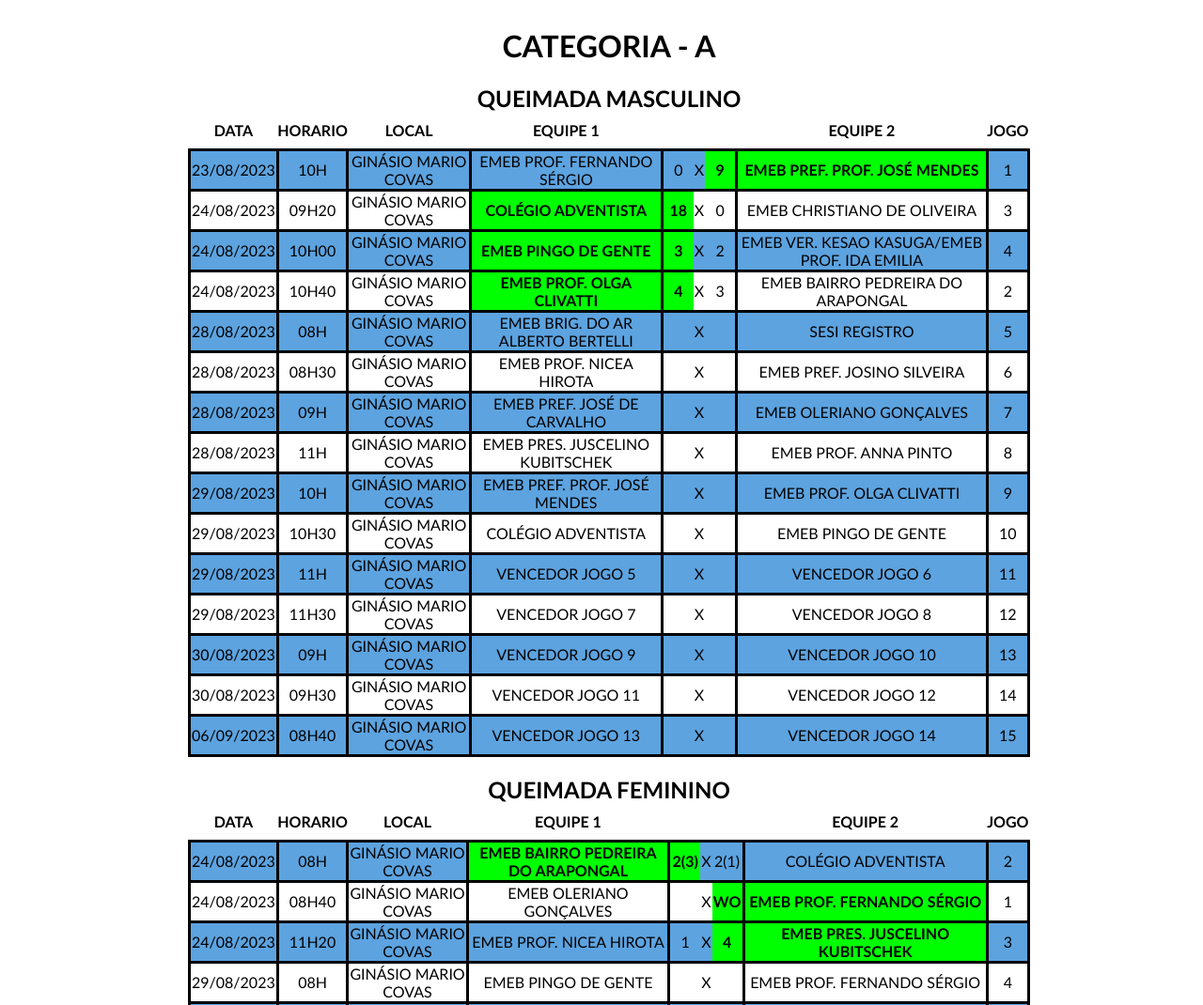
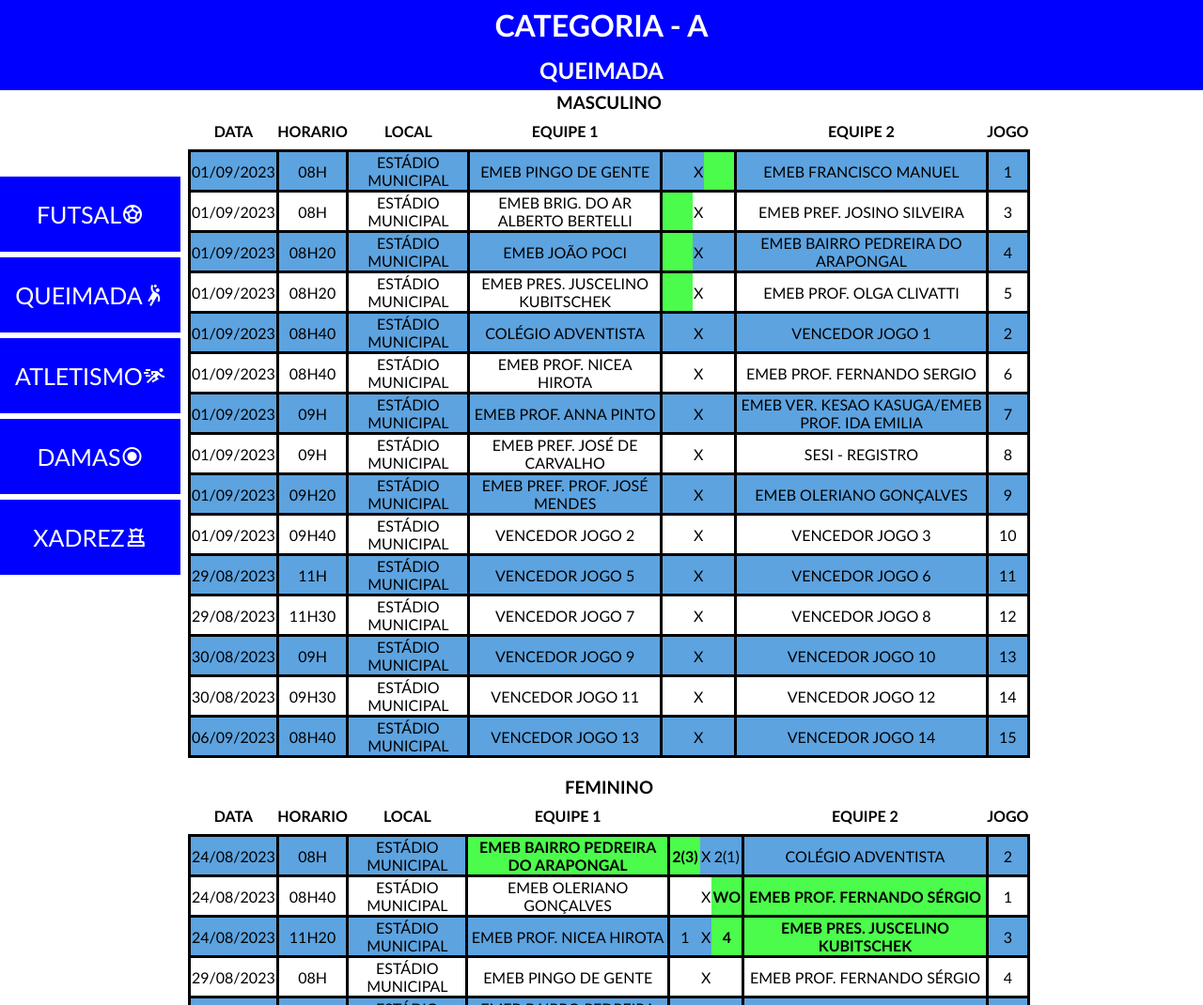
Before and after one commit to LucasLiSan/tabelaSempa, a plain HTML site: page queimada.html in a window 1280 px wide. Shown: the top 1070 px of the page at 94% size. Drawn offline with nearby package versions, Linux system fonts and the light colour scheme.

Commit message:
queimada

```diff
--- a/index.html
+++ b/index.html
@@ -4,12 +4,26 @@
             <meta charset="UTF-8">
             <meta name="viewport" content="width=device-width, initial-scale=1.0">
             <link rel="stylesheet" href="style.css">
+            <link rel="stylesheet" href="https://fonts.googleapis.com/css2?family=Material+Symbols+Outlined:opsz,wght,FILL,GRAD@48,400,0,0" />
             <script type="text/javascript" src="script.js"></script>
             <title>SEMPA XXII</title>
         </head>
         <body>
+            <nav>
+                <ul>
+                    <li>FUTSAL <span class="material-symbols-outlined">sports_soccer</span></li>
+                    <li><a href="queimada.html">QUEIMADA<span class="material-symbols-outlined">sports_handball</span></a>
+                    <li><a href="atletismo.html">ATLETISMO<span class="material-symbols-outlined">sprint</span></a></li>
+                    <li><a href="atletismo.html">DAMAS<span class="material-symbols-outlined">radio_button_checked</span></a></li>
+                    <li><a href="atletismo.html">XADREZ<span class="material-symbols-outlined">chess</span></a></li>
+                </ul>
+            </nav>
+            <div class="titulo">
                 <h1>Categoria - A</h1>
-            <h2>Futsal Masculino</h2>
+                <h2>FUTSAL</h2>
+            </div>
+            <section>
+                <h3>Masculino</h3>
                 <table>
                     <th>DATA</th>
                     <th>HORARIO</th>
@@ -18,7 +32,7 @@
                     <th colspan="3"></th>
                     <th>EQUIPE 2</th>
                     <th>JOGO</th>
-                <tr id="jogo-1.1" class="encerrado">
+                    <tr id="jogo-1.1">
                         <td>23/08/2023</td>
                         <td>10H</td>
                         <td>Ginásio Mario Covas</td>
@@ -184,7 +198,7 @@
                         <td>15</td>
                     </tr>
                 </table>
-            <h2>Futsal Feminino</h2>
+                <h3>Feminino</h3>
                 <table>
                     <th>DATA</th>
                     <th>HORARIO</th>
@@ -304,5 +318,6 @@
                         <td>10</td>
                     </tr>
                 </table>
+            </section>
         </body>
 </html>
--- a/queimada.html
+++ b/queimada.html
@@ -4,12 +4,26 @@
             <meta charset="UTF-8">
             <meta name="viewport" content="width=device-width, initial-scale=1.0">
             <link rel="stylesheet" href="style.css">
+            <link rel="stylesheet" href="https://fonts.googleapis.com/css2?family=Material+Symbols+Outlined:opsz,wght,FILL,GRAD@48,400,0,0" />
             <script type="text/javascript" src="script.js"></script>
             <title>SEMPA XXII</title>
         </head>
         <body>
+            <nav>
+                <ul>
+                    <li>FUTSAL <span class="material-symbols-outlined">sports_soccer</span></li>
+                    <li>QUEIMADA <span class="material-symbols-outlined">sports_handball</span></li>
+                    <li>ATLETISMO <span class="material-symbols-outlined">sprint</span></li>
+                    <li>DAMAS <span class="material-symbols-outlined">radio_button_checked</span></li>
+                    <li>XADREZ <span class="material-symbols-outlined">chess</span></li>
+                </ul>
+            </nav>
+            <div class="titulo">
                 <h1>Categoria - A</h1>
-            <h2>Queimada Masculino</h2>
+                <h2>QUEIMADA</h2>
+            </div>
+            <section>
+                <h3>Masculino</h3>
                 <table>
                     <th>DATA</th>
                     <th>HORARIO</th>
@@ -18,173 +32,173 @@
                     <th colspan="3"></th>
                     <th>EQUIPE 2</th>
                     <th>JOGO</th>
-                <tr id="jogo-1.1" class="encerrado">
-                    <td>23/08/2023</td>
-                    <td>10H</td>
-                    <td>Ginásio Mario Covas</td>
-                    <td id="equipe-1-jogo-1.1">EMEB Prof. Fernando Sérgio</td>
-                    <td class="placar">0</td>
+                    <tr id="jogo-1.4">
+                        <td>01/09/2023</td>
+                        <td>08H</td>
+                        <td>Estádio Municipal</td>
+                        <td id="equipe-1-jogo-1.4">EMEB Pingo de Gente</td>
+                        <td class="placar"></td>
                         <td class="x">X</td>
-                    <td class="placar vencedor">9</td>
-                    <td id="equipe-2-jogo-1.1" class="vencedor">EMEB Pref. Prof. José Mendes</td>
+                        <td class="placar vencedor"></td>
+                        <td id="equipe-2-jogo-1.4">EMEB Francisco Manuel</td>
                         <td>1</td>
                     </tr>
-                <tr id="jogo-3.1">
-                    <td>24/08/2023</td>
-                    <td>09H20</td>
-                    <td>Ginásio Mario Covas</td>
-                    <td id="equipe-1-jogo-3.1" class="vencedor">Colégio Adventista</td>
-                    <td class="placar vencedor">18</td>
+                    <tr id="jogo-3.4">
+                        <td>01/09/2023</td>
+                        <td>08H</td>
+                        <td>Estádio Municipal</td>
+                        <td id="equipe-1-jogo-3.4">EMEB Brig. Do Ar Alberto Bertelli</td>
+                        <td class="placar vencedor"></td>
                         <td class="x">X</td>
-                    <td class="placar">0</td>
-                    <td id="equipe-2-jogo-3.1">EMEB Christiano de Oliveira</td>
+                        <td class="placar"></td>
+                        <td id="equipe-2-jogo-3.4">EMEB Pref. Josino Silveira</td>
                         <td>3</td>
                     </tr>
-                <tr id="jogo-4.1">
-                    <td>24/08/2023</td>
-                    <td>10H00</td>
-                    <td>Ginásio Mario Covas</td>
-                    <td id="equipe-1-jogo-4.1" class="vencedor">EMEB Pingo de Gente</td>
-                    <td class="placar vencedor">3</td>
+                    <tr id="jogo-4.4">
+                        <td>01/09/2023</td>
+                        <td>08H20</td>
+                        <td>Estádio Municipal</td>
+                        <td id="equipe-1-jogo-4.4">EMEB João Poci</td>
+                        <td class="placar vencedor"></td>
                         <td class="x">X</td>
-                    <td class="placar">2</td>
-                    <td id="equipe-2-jogo-4.1">EMEB Ver. Kesao Kasuga/EMEB Prof. Ida Emilia</td>
+                        <td class="placar"></td>
+                        <td id="equipe-2-jogo-4.4">EMEB Bairro Pedreira do Arapongal</td>
                         <td>4</td>
                     </tr>
-                <tr id="jogo-2.1">
-                    <td>24/08/2023</td>
-                    <td>10H40</td>
-                    <td>Ginásio Mario Covas</td>
-                    <td id="equipe-1-jogo-2.1" class="vencedor">EMEB Prof. Olga Clivatti</td>
-                    <td class="placar vencedor">4</td>
+                    <tr id="jogo-5.4">
+                        <td>01/09/2023</td>
+                        <td>08H20</td>
+                        <td>Estádio Municipal</td>
+                        <td id="equipe-1-jogo-5.4">EMEB Pres. Juscelino Kubitschek</td>
+                        <td class="placar vencedor"></td>
                         <td class="x">X</td>
-                    <td class="placar">3</td>
-                    <td id="equipe-2-jogo-2.1">EMEB Bairro Pedreira do Arapongal</td>
-                    <td>2</td>
+                        <td class="placar"></td>
+                        <td id="equipe-2-jogo-5.4">EMEB Prof. Olga Clivatti</td>
+                        <td>5</td>
                     </tr>
-                <tr id="jogo-5.1">
-                    <td>28/08/2023</td>
-                    <td>08H</td>
-                    <td>Ginásio Mario Covas</td>
-                    <td id="equipe-1-jogo-5.1">EMEB Brig. do Ar Alberto Bertelli</td>
+                    <tr id="jogo-2.4">
+                        <td>01/09/2023</td>
+                        <td>08H40</td>
+                        <td>Estádio Municipal</td>
+                        <td id="equipe-1-jogo-2.4">Colégio Adventista</td>
                         <td class="placar"></td>
                         <td class="x">X</td>
                         <td class="placar"></td>
-                    <td id="equipe-2-jogo-5.1">SESI Registro</td>
-                    <td>5</td>
+                        <td id="equipe-2-jogo-2.4" class="vencedor-jogo" data-jogo-relacionado="jogo-1.4">Vencedor Jogo 1</td>
+                        <td>2</td>
                     </tr>
-                <tr id="jogo-6.1">
-                    <td>28/08/2023</td>
-                    <td>08H30</td>
-                    <td>Ginásio Mario Covas</td>
-                    <td id="equipe-1-jogo-6.1">EMEB Prof. Nicea Hirota</td>
+                    <tr id="jogo-6.4">
+                        <td>01/09/2023</td>
+                        <td>08H40</td>
+                        <td>Estádio Municipal</td>
+                        <td id="equipe-1-jogo-6.4">EMEB Prof. Nicea Hirota</td>
                         <td class="placar"></td>
                         <td class="x">X</td>
                         <td class="placar"></td>
-                    <td id="equipe-2-jogo-6.1">EMEB Pref. Josino Silveira</td>
+                        <td id="equipe-2-jogo-6.4">EMEB Prof. Fernando Sergio</td>
                         <td>6</td>
                     </tr>
-                <tr id="jogo-7.1">
-                    <td>28/08/2023</td>
+                    <tr id="jogo-7.4">
+                        <td>01/09/2023</td>
                         <td>09H</td>
-                    <td>Ginásio Mario Covas</td>
-                    <td id="equipe-1-jogo-7.1">EMEB Pref. José de Carvalho</td>
+                        <td>Estádio Municipal</td>
+                        <td id="equipe-1-jogo-7.4">EMEB Prof. Anna Pinto</td>
                         <td class="placar"></td>
                         <td class="x">X</td>
                         <td class="placar"></td>
-                    <td id="equipe-2-jogo-7.1">EMEB Oleriano Gonçalves</td>
+                        <td id="equipe-2-jogo-7.4">EMEB Ver. Kesao Kasuga/EMEB Prof. Ida Emilia</td>
                         <td>7</td>
                     </tr>
-                <tr id="jogo-8.1">
-                    <td>28/08/2023</td>
-                    <td>11H</td>
-                    <td>Ginásio Mario Covas</td>
-                    <td id="equipe-1-jogo-8.1">EMEB Pres. Juscelino Kubitschek</td>
+                    <tr id="jogo-8.4">
+                        <td>01/09/2023</td>
+                        <td>09H</td>
+                        <td>Estádio Municipal</td>
+                        <td id="equipe-1-jogo-8.4">EMEB Pref. José de Carvalho</td>
                         <td class="placar"></td>
                         <td class="x">X</td>
                         <td class="placar"></td>
-                    <td id="equipe-2-jogo-8.1">EMEB Prof. Anna Pinto</td>
+                        <td id="equipe-2-jogo-8.4">SESI - Registro</td>
                         <td>8</td>
                     </tr>
-                <tr id="jogo-9.1">
-                    <td>29/08/2023</td>
-                    <td>10H</td>
-                    <td>Ginásio Mario Covas</td>
-                    <td id="equipe-1-jogo-9.1">EMEB Pref. Prof. José Mendes</td>
+                    <tr id="jogo-9.4">
+                        <td>01/09/2023</td>
+                        <td>09H20</td>
+                        <td>Estádio Municipal</td>
+                        <td id="equipe-1-jogo-9.4">EMEB Pref. Prof. José Mendes</td>
                         <td class="placar"></td>
                         <td class="x">X</td>
                         <td class="placar"></td>
-                    <td id="equipe-2-jogo-9.1">EMEB Prof. Olga Clivatti</td>
+                        <td id="equipe-2-jogo-9.4">EMEB Oleriano Gonçalves</td>
                         <td>9</td>
                     </tr>
-                <tr id="jogo-10.1">
-                    <td>29/08/2023</td>
-                    <td>10H30</td>
-                    <td>Ginásio Mario Covas</td>
-                    <td id="equipe-1-jogo-10.1">Colégio Adventista</td>
+                    <tr id="jogo-10.4">
+                        <td>01/09/2023</td>
+                        <td>09H40</td>
+                        <td>Estádio Municipal</td>
+                        <td id="equipe-1-jogo-10.4" class="vencedor-jogo" data-jogo-relacionado="jogo-2.4">Vencedor Jogo 2</td>
                         <td class="placar"></td>
                         <td class="x">X</td>
                         <td class="placar"></td>
-                    <td id="equipe-2-jogo-10.1">EMEB Pingo de Gente</td>
+                        <td id="equipe-2-jogo-10.4"class="vencedor-jogo" data-jogo-relacionado="jogo-3.4">Vencedor Jogo 3</td>
                         <td>10</td>
                     </tr>
-                <tr id="jogo-11.1">
+                    <tr id="jogo-11.4">
                         <td>29/08/2023</td>
                         <td>11H</td>
-                    <td>Ginásio Mario Covas</td>
-                    <td id="equipe-1-jogo-11.1" class="vencedor-jogo" data-jogo-relacionado="jogo-5.1">Vencedor Jogo 5</td>
+                        <td>Estádio Municipal</td>
+                        <td id="equipe-1-jogo-11.4" class="vencedor-jogo" data-jogo-relacionado="jogo-5.4">Vencedor Jogo 5</td>
                         <td class="placar"></td>
                         <td class="x">X</td>
                         <td class="placar"></td>
-                    <td id="equipe-2-jogo-11.1" class="vencedor-jogo" data-jogo-relacionado="jogo-6.1">Vencedor Jogo 6</td>
+                        <td id="equipe-2-jogo-11.4" class="vencedor-jogo" data-jogo-relacionado="jogo-6.4">Vencedor Jogo 6</td>
                         <td>11</td>
                     </tr>
-                <tr id="jogo-12.1">
+                    <tr id="jogo-12.4">
                         <td>29/08/2023</td>
                         <td>11H30</td>
-                    <td>Ginásio Mario Covas</td>
-                    <td id="equipe-1-jogo-12.1" class="vencedor-jogo" data-jogo-relacionado="jogo-7.1">Vencedor Jogo 7</td>
+                        <td>Estádio Municipal</td>
+                        <td id="equipe-1-jogo-12.4" class="vencedor-jogo" data-jogo-relacionado="jogo-7.4">Vencedor Jogo 7</td>
                         <td class="placar"></td>
                         <td class="x">X</td>
                         <td class="placar"></td>
-                    <td id="equipe-2-jogo-12.1" class="vencedor-jogo" data-jogo-relacionado="jogo-8.1">Vencedor Jogo 8</td>
+                        <td id="equipe-2-jogo-12.4" class="vencedor-jogo" data-jogo-relacionado="jogo-8.4">Vencedor Jogo 8</td>
                         <td>12</td>
                     </tr>
-                <tr id="jogo-13.1">
+                    <tr id="jogo-13.4">
                         <td>30/08/2023</td>
                         <td>09H</td>
-                    <td>Ginásio Mario Covas</td>
-                    <td id="equipe-1-jogo-13.1" class="vencedor-jogo" data-jogo-relacionado="jogo-9.1">Vencedor Jogo 9</td>
+                        <td>Estádio Municipal</td>
+                        <td id="equipe-1-jogo-13.4" class="vencedor-jogo" data-jogo-relacionado="jogo-9.4">Vencedor Jogo 9</td>
                         <td class="placar"></td>
                         <td class="x">X</td>
                         <td class="placar"></td>
-                    <td id="equipe-2-jogo-13.1" class="vencedor-jogo" data-jogo-relacionado="jogo-10.1">Vencedor Jogo 10</td>
+                        <td id="equipe-2-jogo-13.4" class="vencedor-jogo" data-jogo-relacionado="jogo-10.4">Vencedor Jogo 10</td>
                         <td>13</td>
                     </tr>
-                <tr id="jogo-14.1">
+                    <tr id="jogo-14.4">
                         <td>30/08/2023</td>
                         <td>09H30</td>
-                    <td>Ginásio Mario Covas</td>
-                    <td id="equipe-1-jogo-14.1" class="vencedor-jogo" data-jogo-relacionado="jogo-11.1">Vencedor Jogo 11</td>
+                        <td>Estádio Municipal</td>
+                        <td id="equipe-1-jogo-14.4" class="vencedor-jogo" data-jogo-relacionado="jogo-11.4">Vencedor Jogo 11</td>
                         <td class="placar"></td>
                         <td class="x">X</td>
                         <td class="placar"></td>
-                    <td id="equipe-2-jogo-14.1" class="vencedor-jogo" data-jogo-relacionado="jogo-12.1">Vencedor Jogo 12</td>
+                        <td id="equipe-2-jogo-14.4" class="vencedor-jogo" data-jogo-relacionado="jogo-12.4">Vencedor Jogo 12</td>
                         <td>14</td>
                     </tr>
-                <tr id="jogo-15.1">
+                    <tr id="jogo-15.4">
                         <td>06/09/2023</td>
                         <td>08H40</td>
-                    <td>Ginásio Mario Covas</td>
-                    <td id="equipe-1-jogo-15.1" class="vencedor-jogo" data-jogo-relacionado="jogo-13.1">Vencedor Jogo 13</td>
+                        <td>Estádio Municipal</td>
+                        <td id="equipe-1-jogo-15.4" class="vencedor-jogo" data-jogo-relacionado="jogo-13.4">Vencedor Jogo 13</td>
                         <td class="placar"></td>
                         <td class="x">X</td>
                         <td class="placar"></td>
-                    <td id="equipe-2-jogo-15.1" class="vencedor-jogo" data-jogo-relacionado="jogo-14.1">Vencedor Jogo 14</td>
+                        <td id="equipe-2-jogo-15.4" class="vencedor-jogo" data-jogo-relacionado="jogo-14.4">Vencedor Jogo 14</td>
                         <td>15</td>
                     </tr>
                 </table>
-            <h2>Queimada Feminino</h2>
+                <h3>Feminino</h3>
                 <table>
                     <th>DATA</th>
                     <th>HORARIO</th>
@@ -196,7 +210,7 @@
                     <tr id="jogo-2.2">
                         <td>24/08/2023</td>
                         <td>08H</td>
-                    <td>Ginásio Mario Covas</td>
+                        <td>Estádio Municipal</td>
                         <td id="equipe-1-jogo-2.2" class="vencedor">EMEB Bairro Pedreira do Arapongal</td>
                         <td class="placar vencedor">2(3)</td>
                         <td class="x">X</td>
@@ -207,7 +221,7 @@
                     <tr id="jogo-1.2">
                         <td>24/08/2023</td>
                         <td>08H40</td>
-                    <td>Ginásio Mario Covas</td>
+                        <td>Estádio Municipal</td>
                         <td id="equipe-1-jogo-1.2">EMEB Oleriano Gonçalves</td>
                         <td class="placar"></td>
                         <td class="x">X</td>
@@ -218,7 +232,7 @@
                     <tr id="jogo-3.2">
                         <td>24/08/2023</td>
                         <td>11H20</td>
-                    <td>Ginásio Mario Covas</td>
+                        <td>Estádio Municipal</td>
                         <td id="equipe-1-jogo-3.2">EMEB Prof. Nicea Hirota</td>
                         <td class="placar">1</td>
                         <td class="x">X</td>
@@ -229,7 +243,7 @@
                     <tr id="jogo-4.2">
                         <td>29/08/2023</td>
                         <td>08H</td>
-                    <td>Ginásio Mario Covas</td>
+                        <td>Estádio Municipal</td>
                         <td id="equipe-1-jogo-4.2">EMEB Pingo de Gente</td>
                         <td class="placar"></td>
                         <td class="x">X</td>
@@ -240,7 +254,7 @@
                     <tr id="jogo-5.2">
                         <td>29/08/2023</td>
                         <td>08H30</td>
-                    <td>Ginásio Mario Covas</td>
+                        <td>Estádio Municipal</td>
                         <td id="equipe-1-jogo-5.2">EMEB Bairro Pedreira do Arapongal</td>
                         <td class="placar"></td>
                         <td class="x">X</td>
@@ -251,7 +265,7 @@
                     <tr id="jogo-6.2">
                         <td>29/08/2023</td>
                         <td>09H</td>
-                    <td>Ginásio Mario Covas</td>
+                        <td>Estádio Municipal</td>
                         <td id="equipe-1-jogo-6.2">EMEB Brig. Do Ar Alberto Bertelli</td>
                         <td class="placar"></td>
                         <td class="x">X</td>
@@ -262,7 +276,7 @@
                     <tr id="jogo-7.2">
                         <td>29/08/2023</td>
                         <td>09H30</td>
-                    <td>Ginásio Mario Covas</td>
+                        <td>Estádio Municipal</td>
                         <td id="equipe-1-jogo-7.2">EMEB Pres. Juscelino Kubitschek</td>
                         <td class="placar"></td>
                         <td class="x">X</td>
@@ -273,7 +287,7 @@
                     <tr id="jogo-8.2">
                         <td>30/08/2023</td>
                         <td>08H</td>
-                    <td>Ginásio Mario Covas</td>
+                        <td>Estádio Municipal</td>
                         <td id="equipe-1-jogo-8.2" class="vencedor-jogo" data-jogo-relacionado="jogo-4.2">Vencedor Jogo 4</td>
                         <td class="placar"></td>
                         <td class="x">X</td>
@@ -284,7 +298,7 @@
                     <tr id="jogo-9.2">
                         <td>30/08/2023</td>
                         <td>08H30</td>
-                    <td>Ginásio Mario Covas</td>
+                        <td>Estádio Municipal</td>
                         <td id="equipe-1-jogo-9.2" class="vencedor-jogo" data-jogo-relacionado="jogo-6.2">Vencedor Jogo 6</td>
                         <td class="placar"></td>
                         <td class="x">X</td>
@@ -295,7 +309,7 @@
                     <tr id="jogo-10.2">
                         <td>06/09/2023</td>
                         <td>08H</td>
-                    <td>Ginásio Mario Covas</td>
+                        <td>Estádio Municipal</td>
                         <td id="equipe-1-jogo-10.2" class="vencedor-jogo" data-jogo-relacionado="jogo-8.2">Vencedor Jogo 8</td>
                         <td class="placar"></td>
                         <td class="x">X</td>
@@ -304,5 +318,6 @@
                         <td>10</td>
                     </tr>
                 </table>
+            </section>
         </body>
 </html>
--- a/style.css
+++ b/style.css
@@ -3,10 +3,86 @@
     width: 100vw;
     height: 100vh;
     font-family: 'Gill Sans', 'Gill Sans MT', Calibri, 'Trebuchet MS', sans-serif;
+}
+
+nav {
+    position: fixed;
+    height: 100%;
+    width: 15%;
+    top: 0;
+    margin: 0;
+    z-index: 999;
+    left: 0;
+}
+
+ul {
+    position: relative;
+    list-style: none;
+    display: flex;
+    height: 100%;
+    margin: 0;
+    padding: 0;
+    flex-direction: column;
+    width: 100%;
+    justify-content: center;
+    left: 0;
+}
+
+li{
+    display: flex;
+    background-color: #0000ff;
+    color: #ffffff;
+    height: 10%;
+    align-items: center;
+    justify-content: center;
+    font-size: 25px;
+    margin: 3px 0 3px 0;
+}
+
+a {
+    width: 100%;
+    height: 100%;
+    text-decoration: none;
+    color: #ffffff;
+    display: flex;
+    align-items: center;
+    justify-content: center;
+}
+
+a:hover {
+    color: #deb887;
+}
+
+li:hover {
+    background-color: #6495ed;
+    color: #deb887;
+}
+
+section {
+    position: relative;
     display: flex;
     flex-direction: column;
     flex-wrap: nowrap;
     align-items: center;
+    width: 100%;
+    top: 90px;
+}
+
+.titulo {
+    position: fixed;
+    width: 100%;
+    height: 12%;
+    display: flex;
+    justify-content: space-around;
+    align-items: center;
+    align-content: center;
+    flex-wrap: wrap;
+    flex-direction: column;
+    z-index: 998;
+    background-color: #0000ff;
+    top: 0;
+    left: 0;
+    color: #ffffff;
 }
 
 table {
@@ -26,11 +102,8 @@
     padding: 10px 0 10px 0;
 }
 
-h1, h2 {
+h1, h2, h3 {
     text-transform: uppercase;
-}
-
-h2 {
     margin: 0;
 }
 
@@ -44,12 +117,12 @@
 }
 
 .vencedor {
-    background-color: #00ff00;
+    background-color: #4cfc4c;
     font-weight: bold;
 }
 
 .vencedor-jogo:hover {
-    background-color: #ffff00;
+    background-color: #f1f164;
   }
 
 td {
@@ -59,7 +132,7 @@
 }
 
 tr:hover, tr:nth-child(even):hover {
-    background-color: red;
+    background-color: #f05c5c;
 }
 
 tr:nth-child(even){
```
Lines whose indentation alone changed are shown as unchanged.
